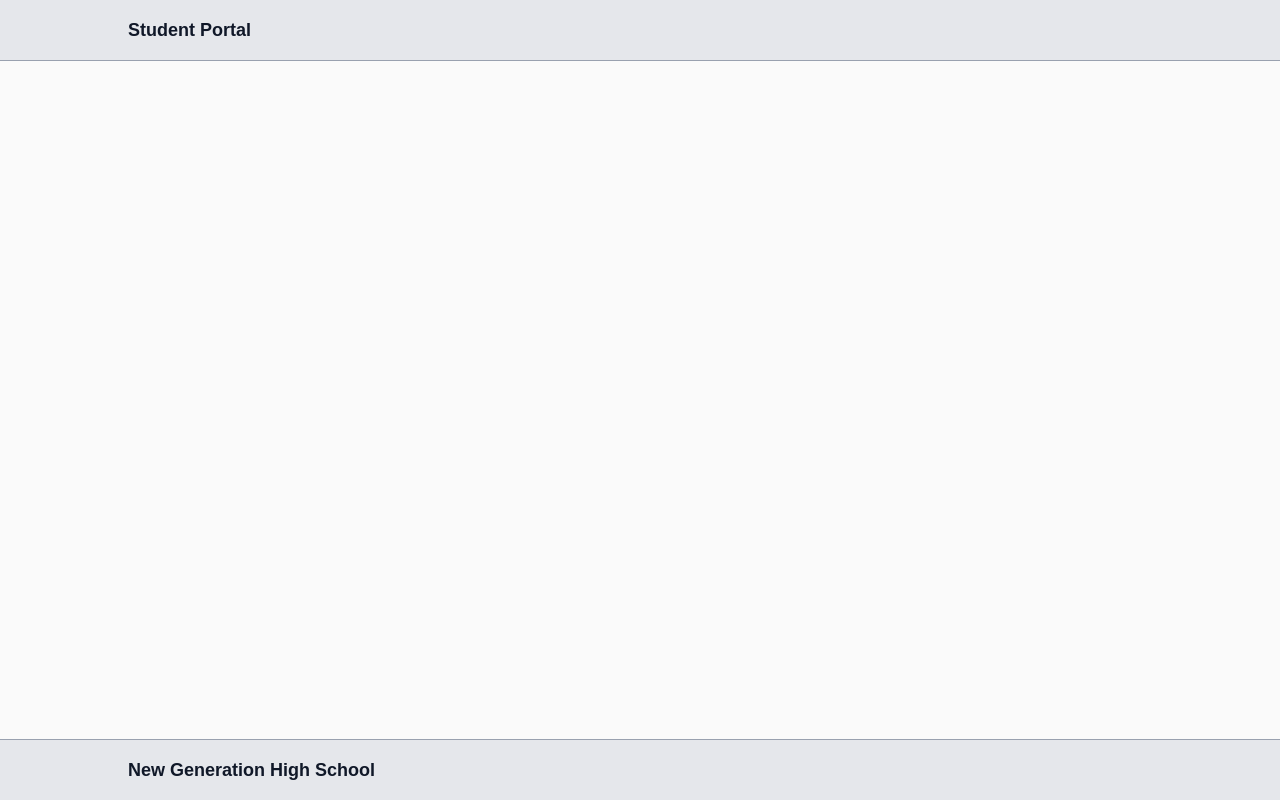
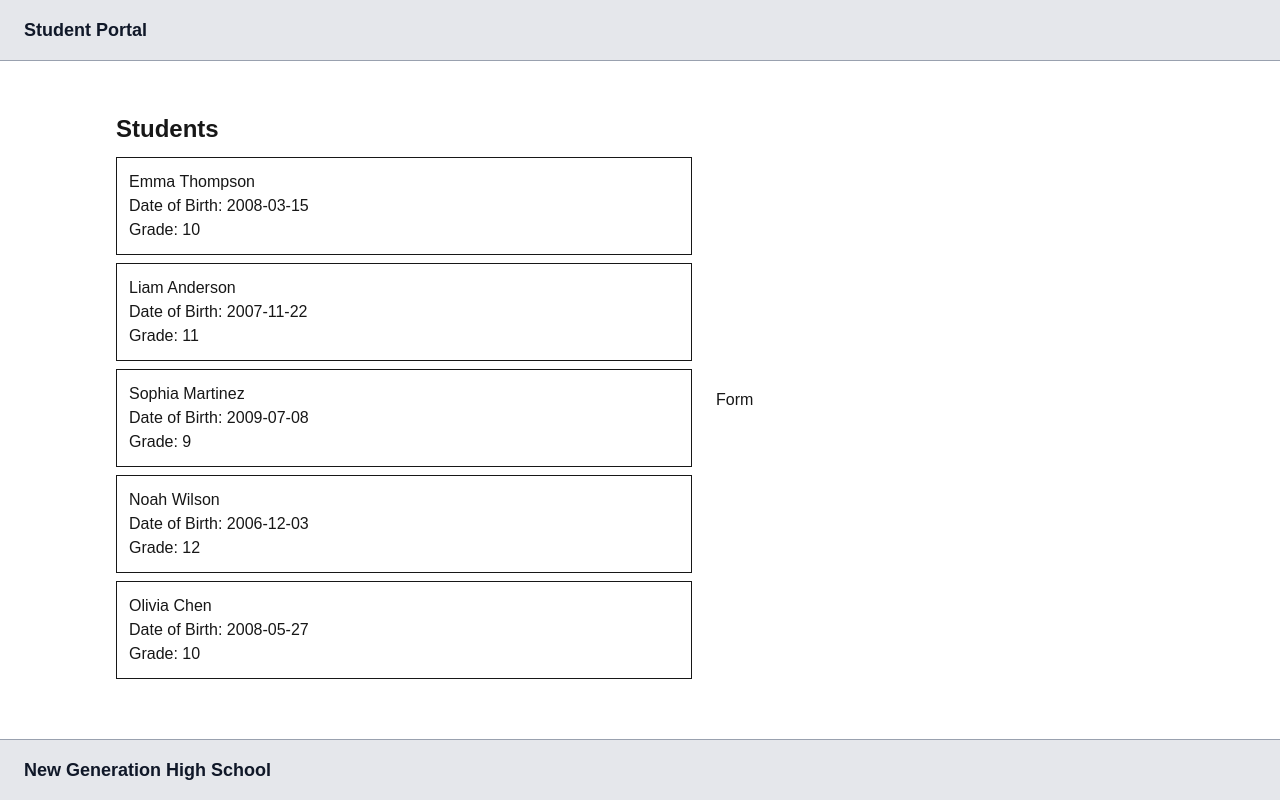
Before and after one commit to Daniel-Watson-Sait/front-end.dev.assignment, a Next.js app: page / in a window 1280 px wide. Built offline with nearby package versions, Linux system fonts and the light colour scheme.

Commit message:
Added student lsit

```diff
--- a/app/components/SchoolFooter.tsx
+++ b/app/components/SchoolFooter.tsx
@@ -4,12 +4,10 @@ const Footer = () => {
   return (
     <div>
       <footer className='bg-gray-200 border-t border-gray-400 px-6 py-4'>
-      <div className='max-w-5xl mx-auto flex items-center justify-between'>
-        <div className='text-lg font-bold text-gray-900'>
-            <h1 className='text-lg font-bold text-gray-900'>New Generation High School</h1>
+        <div className='max-w-7xl mx-auto flex items-center justify-between'>
+          <h1 className='text-lg font-bold text-gray-900'>New Generation High School</h1>
         </div>
-      </div>
-    </footer>
+      </footer>
     </div>
   )
 }
--- a/app/components/SchoolNavBar.tsx
+++ b/app/components/SchoolNavBar.tsx
@@ -3,10 +3,8 @@ import React from 'react'
 const NavBar = () => {
   return (
     <header className='bg-gray-200 border-b border-gray-400 px-6 py-4'>
-      <div className='max-w-5xl mx-auto flex items-center justify-between'>
-        <div className='text-lg font-bold text-gray-900'>
-            <h1 className='text-lg font-bold text-gray-900'>Student Portal</h1>
-        </div>
+      <div className='max-w-7xl mx-auto flex items-center justify-between'>
+        <h1 className='text-lg font-bold text-gray-900'>Student Portal</h1>
       </div>
     </header>
   )
--- /dev/null
+++ b/app/components/StudentList.tsx
@@ -0,0 +1,32 @@
+import React from "react";
+
+interface Student {
+  firstName: string;
+  lastName: string;
+  dateOfBirth: string;
+  grade: number;
+}
+
+interface StudentListProps {
+  students: Student[];
+}
+
+const StudentList = ({ students }: StudentListProps) => {
+  return (
+    <div>
+      <h2 className="text-2xl font-bold mb-3">Students</h2>
+
+      {students.map((students, index) => (
+        <div key={index} className="border p-3 mb-2">
+          <p>
+            {students.firstName} {students.lastName}
+          </p>
+          <p>Date of Birth: {students.dateOfBirth}</p>
+          <p>Grade: {students.grade}</p>
+        </div>
+      ))}
+    </div>
+  );
+};
+
+export default StudentList;
--- a/app/page.tsx
+++ b/app/page.tsx
@@ -1,8 +1,18 @@
 import Image from "next/image";
+import StudentList from "./components/StudentList";
+import students from "@/data/students.json";
 
 export default function Home() {
   return (
-    <div className="flex flex-col flex-1 items-center justify-center bg-zinc-50 font-sans dark:bg-black">
+    <div className="flex flex-1 justify-center items-center gap-6 p-6">
+      <div className="w-full max-w-xl">
+        <StudentList students={students} />
+      </div>
+
+      <div className="w-full max-w-md">
+        {/* Form here */}
+        <h1>Form</h1>
+      </div>
     </div>
   );
 }
```
